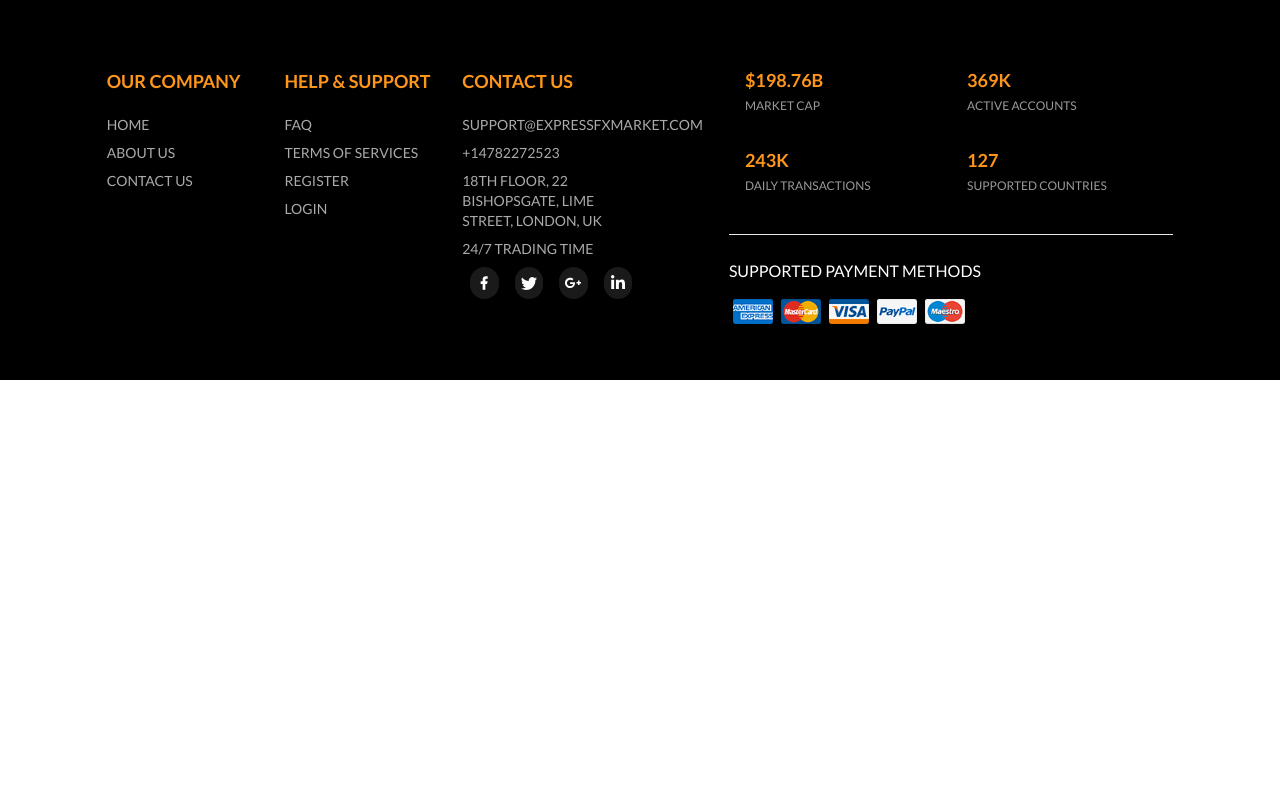
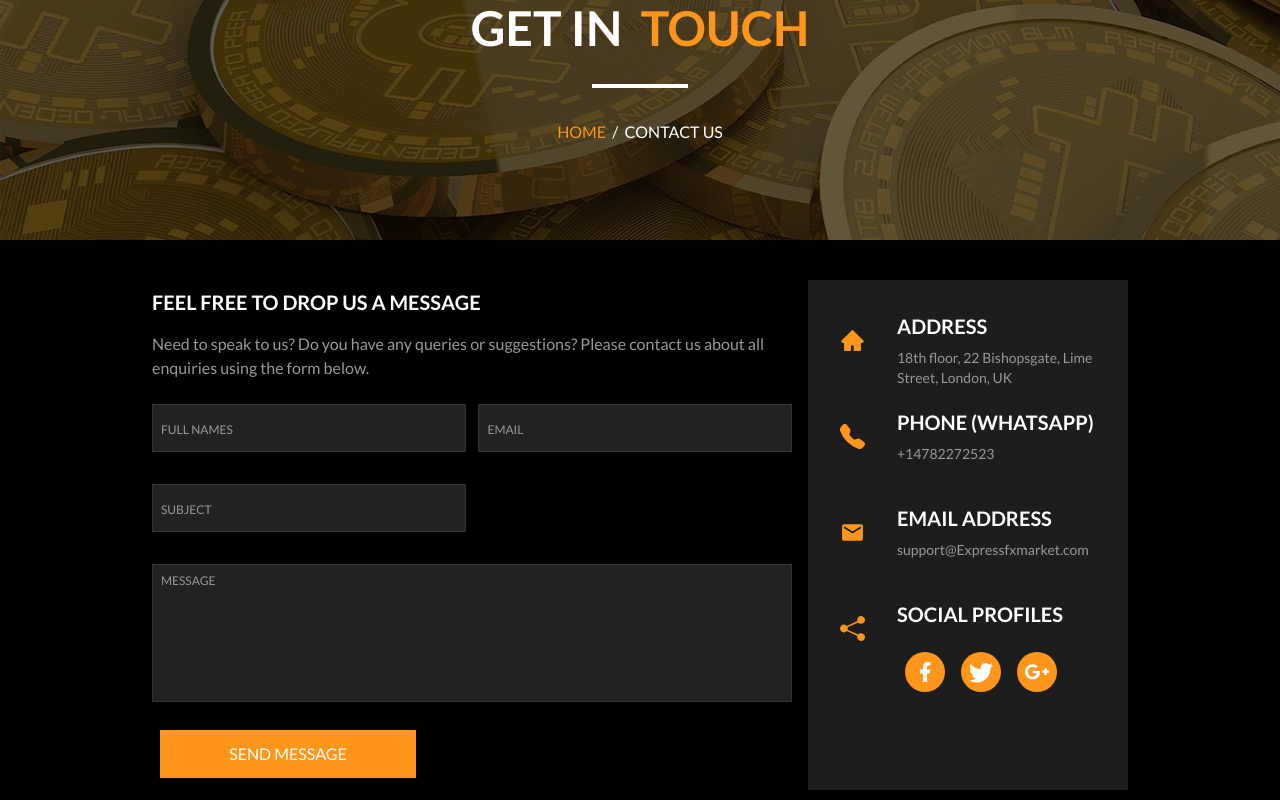
Before and after one commit to mugishap/expressfx-market, a React (Vite) app: page /contact in a window 1280 px wide. Shown: the part 420-1220 px from the top of the page. Before the commit the page ends 800 px from the top, so only its background shows below. Built offline with nearby package versions, Linux system fonts and the light colour scheme; a web font is replaced by a local one.

Commit message:
[feat]: Add contact us page

```diff
--- a/src/components/Contact/ContactComponent.tsx
+++ b/src/components/Contact/ContactComponent.tsx
@@ -1,12 +1,79 @@
-import React from 'react'
+import React, { FormEvent, useState } from 'react'
 import { Helmet } from 'react-helmet'
+import CommonHeader from '../Common/CommonHeader'
+import { toast } from 'react-toastify'
+import CommonFooterComponent from '../Common/CommonFooterComponent'
+import { contacts } from '../../constants'
+import { Link } from 'react-router-dom'
 
 const ContactComponent: React.FC = () => {
+
+    const [contactData, setContactData] = useState({
+        fullName: "",
+        email: "",
+        subject: "",
+        message: ""
+    })
+
+    const handleSubmitMessage = async (e: FormEvent<HTMLFormElement>) => {
+        e.preventDefault()
+        if (!contactData.fullName || !contactData.email || !contactData.subject || !contactData.message) toast.error("Please fill all fields")
+        console.log(contactData)
+    }
+
     return (
-        <div>
+        <div className='w-full flex flex-col'>
             <Helmet>
                 <title>Contact Us | Express FX Market</title>
             </Helmet>
+            <CommonHeader page='CONTACT US' whiteText='GET IN' yellowText='TOUCH' />
+            <div className='w-full flex py-10 justify-center'>
+                <div className='w-6/12 mx-2 flex flex-col'>
+                    <span className='font-bold text-white text-xl my-2'>FEEL FREE TO DROP US A MESSAGE</span>
+                    <span className='my-2 text-gray-1 text-base'>Need to speak to us? Do you have any queries or suggestions? Please contact us about all enquiries using the form below.</span>
+                    <form onSubmit={handleSubmitMessage} className='w-full flex flex-col'>
+                        <div className='my-2 w-full flex items-center justify-between'>
+                            <input value={contactData.fullName} onChange={(e) => setContactData({ ...contactData, fullName: e.target.value })} type="text" className='w-[49%] my-2 bg-[#222222] border border-[#333] text-white p-2 text-sm h-12 placeholder:text-gray-1 placeholder:text-xs' placeholder='FULL NAMES' />
+                            <input value={contactData.email} onChange={(e) => setContactData({ ...contactData, email: e.target.value })} type="email" className='w-[49%] my-2 bg-[#222222] border border-[#333] text-white p-2 text-sm h-12 placeholder:text-gray-1 placeholder:text-xs' placeholder='EMAIL' />
+                        </div>
+                        <div className='my-2 w-full flex items-center justify-between'>
+                            <input value={contactData.subject} onChange={(e) => setContactData({ ...contactData, subject: e.target.value })} type="text" className='w-[49%] my-2 bg-[#222222] border border-[#333] text-white p-2 text-sm h-12 placeholder:text-gray-1 placeholder:text-xs' placeholder='SUBJECT' />
+                        </div>
+                        <div className='my-2 w-full flex items-center justify-between'>
+                            <textarea value={contactData.message} onChange={(e) => setContactData({ ...contactData, subject: e.target.value })} rows={6} className='resize-none w-full my-2 bg-[#222222] border border-[#333] text-white p-2 text-sm placeholder:text-gray-1 placeholder:text-xs' placeholder='MESSAGE' />
+                        </div>
+                        <button type="submit" className="w-2/5 py-3 bg-orange mx-2 my-3 text-white text-center">
+                            SEND MESSAGE
+                        </button>
+                    </form>
+                </div>
+                <div className='w-3/12 mx-2 bg-[#1d1d1d] p-8 flex flex-col'>
+                    {contacts.map((contact, index) => (
+                        <div key={index} className='flex items-start h-24'>
+                            <span className='mr-4 my-4'>
+                                <contact.icon className='text-orange ' size={25} />
+                            </span>
+                            <div className='flex flex-col ml-4'>
+                                <span className='text-white text-xl mb-2 font-bold'>{contact.title.toUpperCase()}</span>
+                                <span className='text-gray-1 text-sm'>{contact.data}</span>
+                                {contact.socials && (
+                                    <div className='flex mt-4'>
+                                        {contact.socials.map((social, index) => (
+                                            <Link to={social.href}>
+                                                <span className={`w-10 rounded-full flex items-center justify-center mx-2 h-10 bg-${social.background} `}>
+                                                    <social.icon key={index} className={`text-white  mx-2`} size={30} />
+                                                </span>
+                                            </Link>
+                                        ))}
+
+                                    </div>
+                                )}
+                            </div>
+                        </div>
+                    ))}
+                </div>
+            </div>
+            <CommonFooterComponent />
         </div>
     )
 }
--- a/src/constants/index.ts
+++ b/src/constants/index.ts
@@ -1,9 +1,11 @@
-import { IMetadata, INavbarLink, ITermOfService } from "../types"
+import { IContact, IMetadata, INavbarLink, ITermOfService } from "../types"
 import { RiFacebookFill } from 'react-icons/ri'
-import { BsTwitter } from 'react-icons/bs'
+import { BsFillTelephoneFill, BsShareFill, BsTwitter } from 'react-icons/bs'
 import { ImGooglePlus } from 'react-icons/im'
 import { FaLinkedinIn } from 'react-icons/fa'
 import { AmericanExpress, Maestro, MasterCard, Paypal, Visa } from "../assets"
+import { AiFillHome } from "react-icons/ai"
+import { MdEmail } from 'react-icons/md'
 
 export const metadata: IMetadata[] = [
     {
@@ -476,3 +478,31 @@
         description: "We have implemented security measures designed to secure your information from accidental loss and from unauthorized access, use, alteration or disclosure. However, we cannot guarantee that unauthorized persons will never gain access to your information, and you acknowledge that you provide your information at your own risk, except as otherwise provided by applicable law."
     },
 ]
+
+export const contacts: IContact[] = [
+    {
+        title: "Address",
+        icon: AiFillHome,
+        data: "18th floor, 22 Bishopsgate, Lime Street, London, UK",
+    },
+    {
+        title: "Phone (Whatsapp)",
+        icon: BsFillTelephoneFill,
+        data: "+14782272523",
+    },
+    {
+        title: "Email Address",
+        icon: MdEmail,
+        data: "support@Expressfxmarket.com",
+    },
+    {
+        title: "Social Profiles",
+        icon: BsShareFill,
+        data: "",
+        socials: [
+            { background: "orange", icon: RiFacebookFill, href: "https://www.facebook.com" },
+            { background: "orange", icon: BsTwitter, href: "https://www.twitter.com" },
+            { background: "orange", icon: ImGooglePlus, href: "https://www.google.com" },
+        ]
+    },
+]
--- a/src/types/index.d.ts
+++ b/src/types/index.d.ts
@@ -1,3 +1,5 @@
+import { IconType } from "react-icons"
+
 export interface ISignupData {
     fullName: string,
     email: string,
@@ -28,3 +30,14 @@
     title: string,
     description: string
 }
+
+export interface IContact {
+    title: string,
+    icon: IconType,
+    data: string
+    socials?: {
+        icon: IconType,
+        background: string,
+        href: string
+    }[]
+}
```
